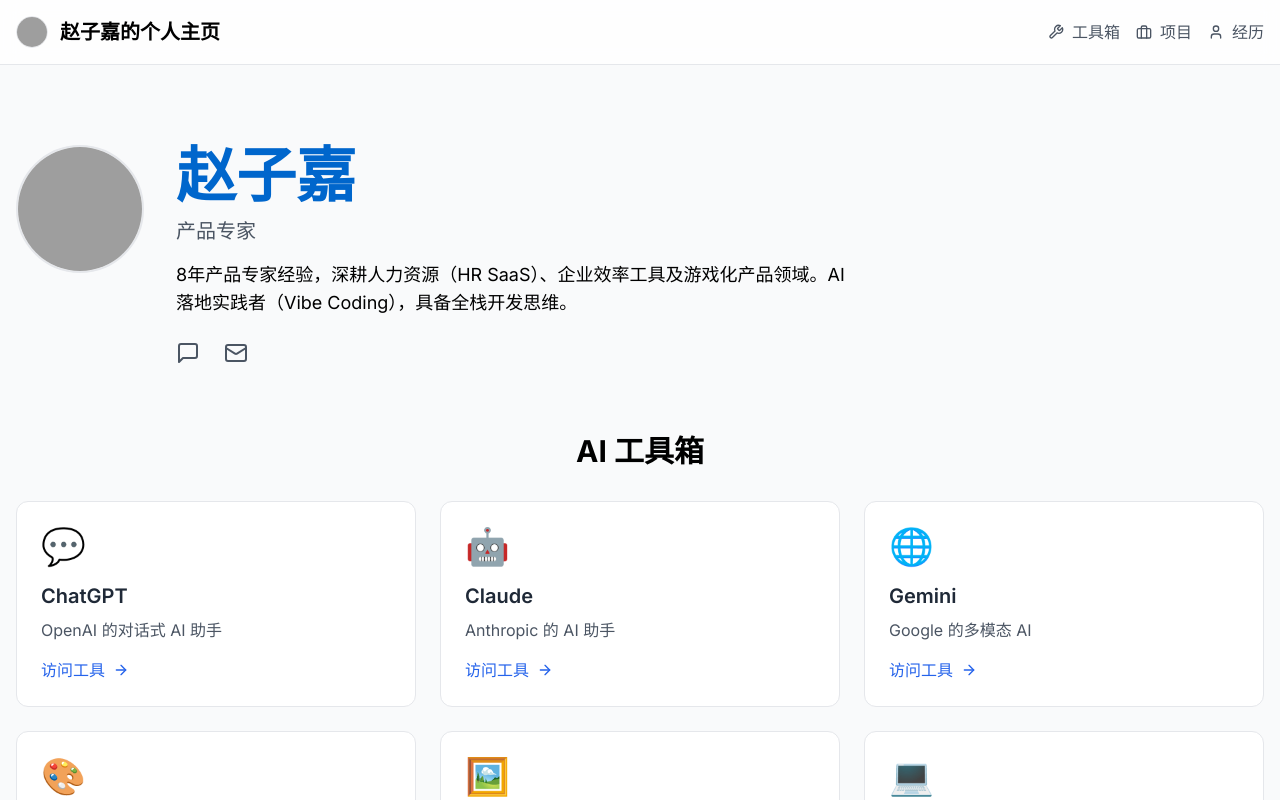
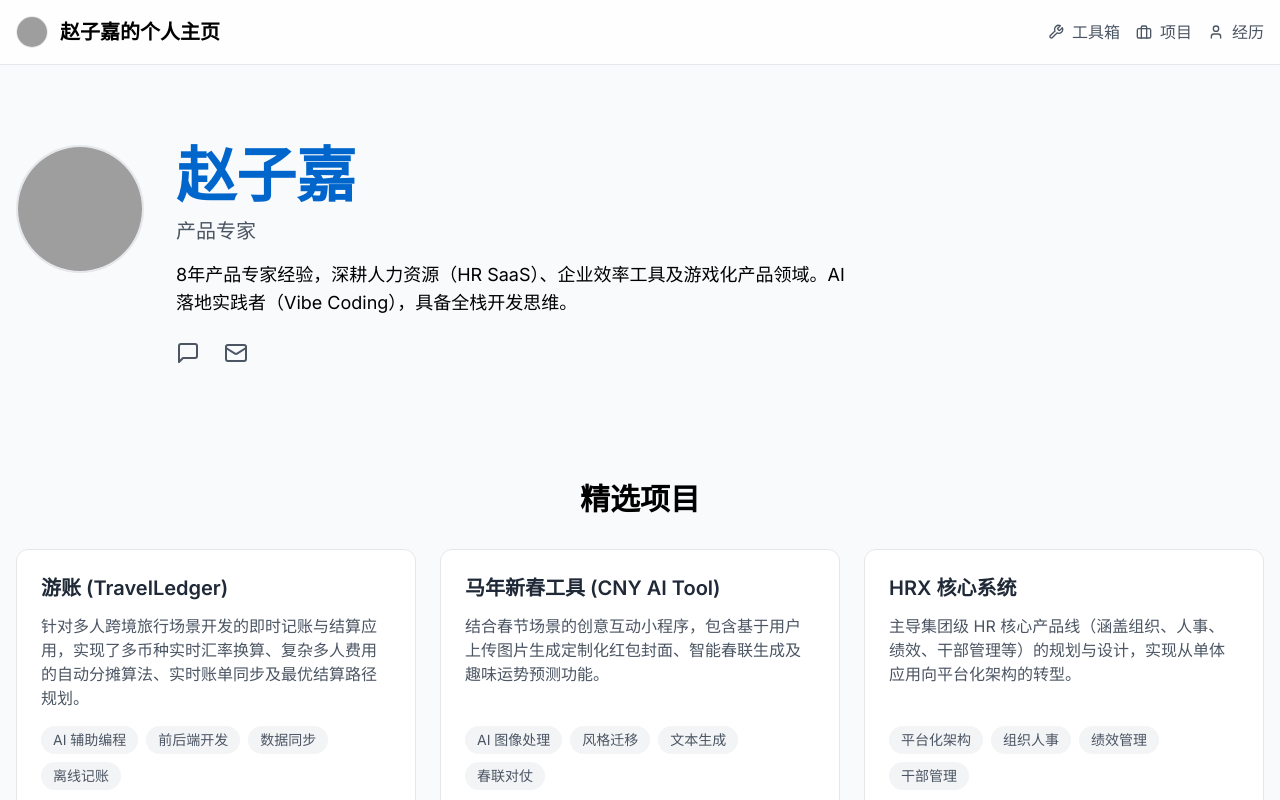
Before and after one commit to zhaozijia-007/rosegerenzhuye1, a Next.js app: page / in a window 1280 px wide. Shown: the top 800 px of the page. Built offline with nearby package versions, Linux system fonts and the light colour scheme; grey boxes are pictures that could not be loaded.

Commit message:
feat: 移除AI工具箱区块

```diff
--- a/app/page.tsx
+++ b/app/page.tsx
@@ -1,6 +1,5 @@
 import Navbar from "@/components/Navbar";
 import Hero from "@/components/Hero";
-import ToolsSection from "@/components/ToolsSection";
 import ProjectsSection from "@/components/ProjectsSection";
 import ExperienceSection from "@/components/ExperienceSection";
 
@@ -10,7 +9,6 @@
       <Navbar />
       <main className="container mx-auto px-4 py-12">
         <Hero />
-        <ToolsSection />
         <ProjectsSection />
         <ExperienceSection />
       </main>
```
